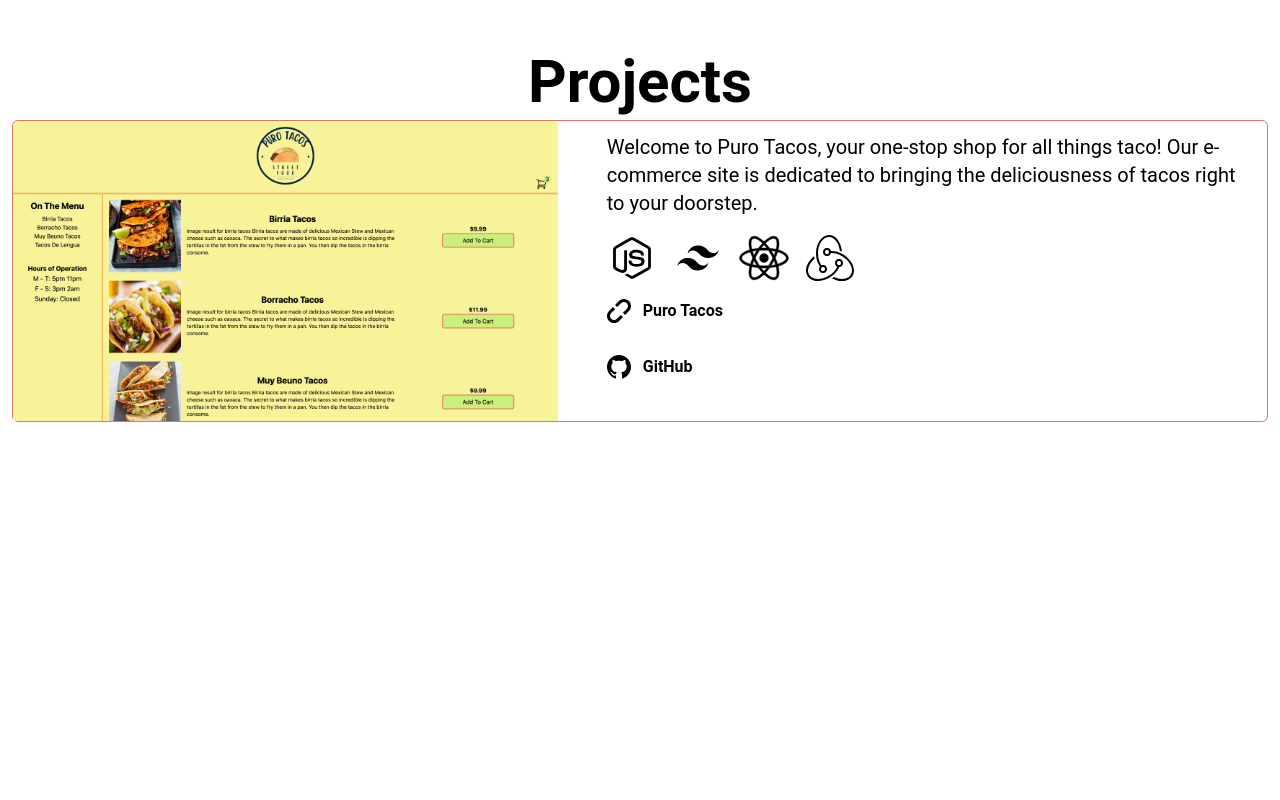
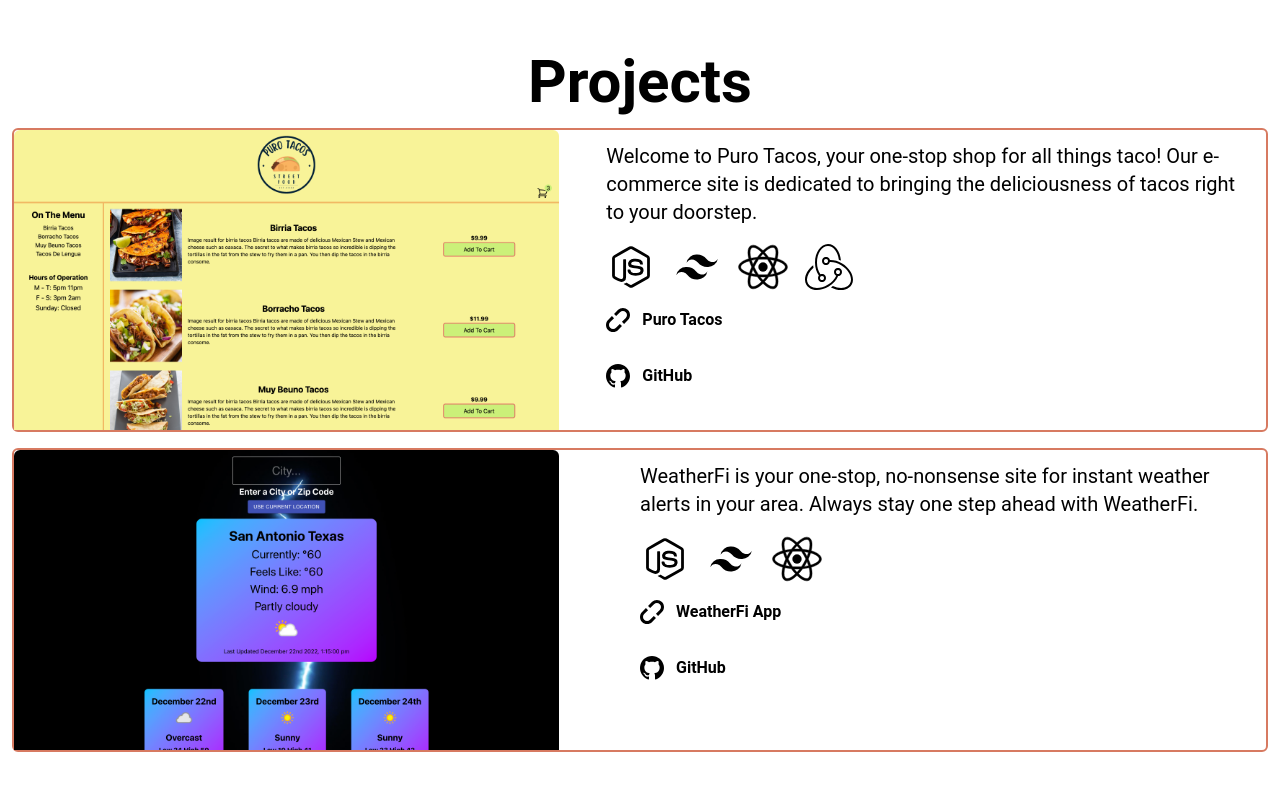
Before and after one commit to arod1207/my_portfolio, a Next.js app: page / in a window 1280 px wide. Shown: the part 860-1660 px from the top of the page. Built offline with nearby package versions, Linux system fonts and the light colour scheme.

Commit message:
add a new project

```diff
--- a/components/Projects.js
+++ b/components/Projects.js
@@ -13,7 +13,7 @@
       <div className="my-2 text-center">
         <h1 className="text-2xl font-bold md:text-6xl">Projects</h1>
       </div>
-      <div className="border-1 flex w-full flex-col rounded-md border border-[#D77A61]  md:flex-row">
+      <div className="my-4 flex w-full flex-col rounded-md border-2   border-[#D77A61] md:flex-row">
         <div className="h-[300px] w-full">
           <img
             className="h-full rounded-t-md object-cover md:object-contain"
@@ -62,6 +62,54 @@
           </div>
         </div>
       </div>
+      <div className=" flex w-full flex-col rounded-md border-2 border-[#D77A61]  md:flex-row">
+        <div className="h-[300px] w-full">
+          <img
+            className="h-full rounded-t-md object-cover md:object-contain"
+            src="/weather.png"
+            alt=""
+          />
+        </div>
+        <div className="m-3 w-full">
+          <div>
+            <p className="text-md  md:text-xl">
+              WeatherFi is your one-stop, no-nonsense site for instant weather
+              alerts in your area. Always stay one step ahead with WeatherFi.
+            </p>
+          </div>
+          <div className="my-4 flex justify-between md:justify-start md:gap-4">
+            <div className="h-[50px] w-[50px]">
+              <JavaScriptSVG />
+            </div>
+            <div className="h-[50px] w-[50px]">
+              <TailWindSVG />
+            </div>
+            <div className="h-[50px] w-[50px]">
+              <ReactSVG />
+            </div>
+          </div>
+          <div className="my-4 flex flex-col gap-8">
+            <div className="flex gap-3">
+              <LinkSVG />
+              <a
+                className="font-bold"
+                href="https://react-weatherfi.netlify.app/"
+              >
+                WeatherFi App
+              </a>
+            </div>
+            <div className="flex gap-3">
+              <GitHubSVG />
+              <a
+                className="font-bold"
+                href="https://github.com/arod1207/react-weather-app"
+              >
+                GitHub
+              </a>
+            </div>
+          </div>
+        </div>
+      </div>
     </div>
   );
 }
```
Also changed, not shown: public/weather.png (added).
